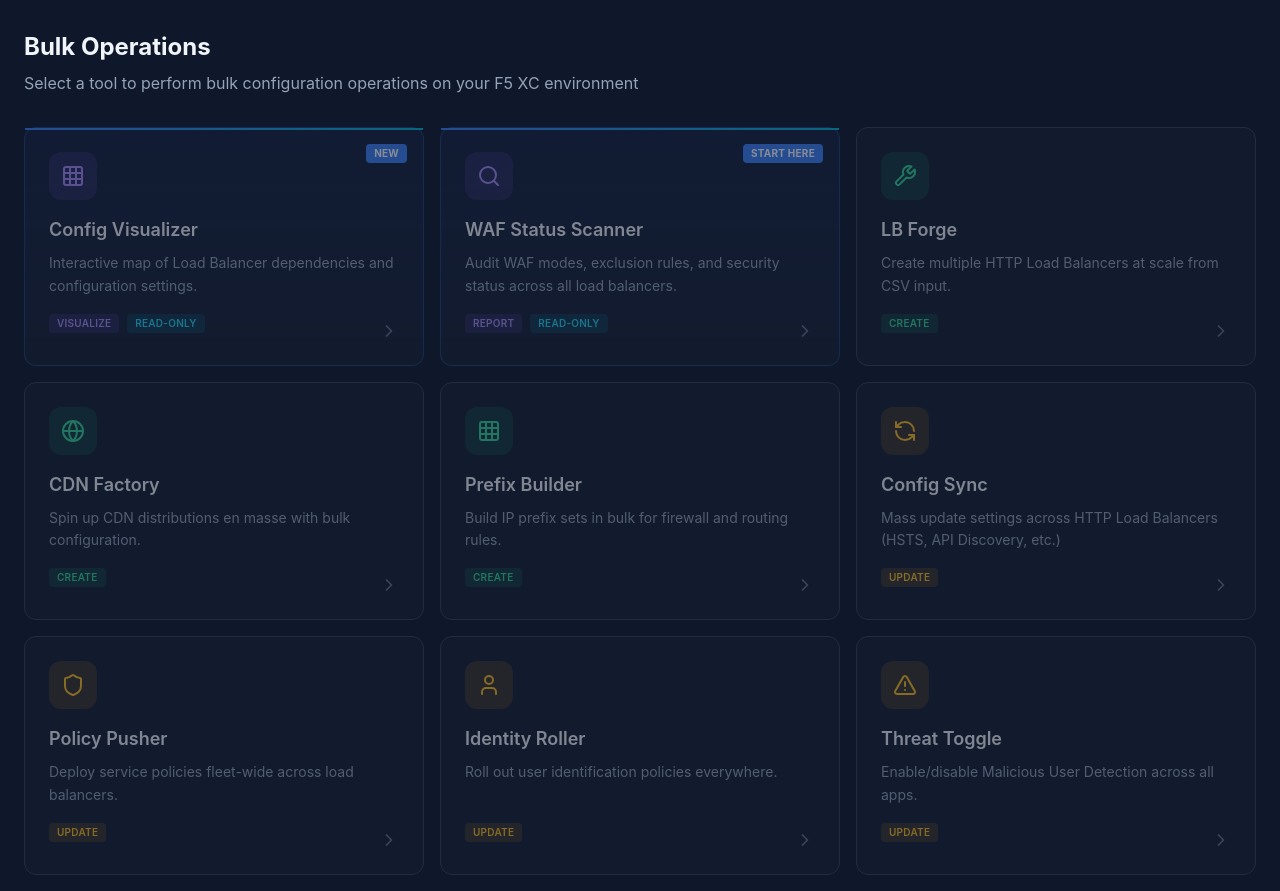
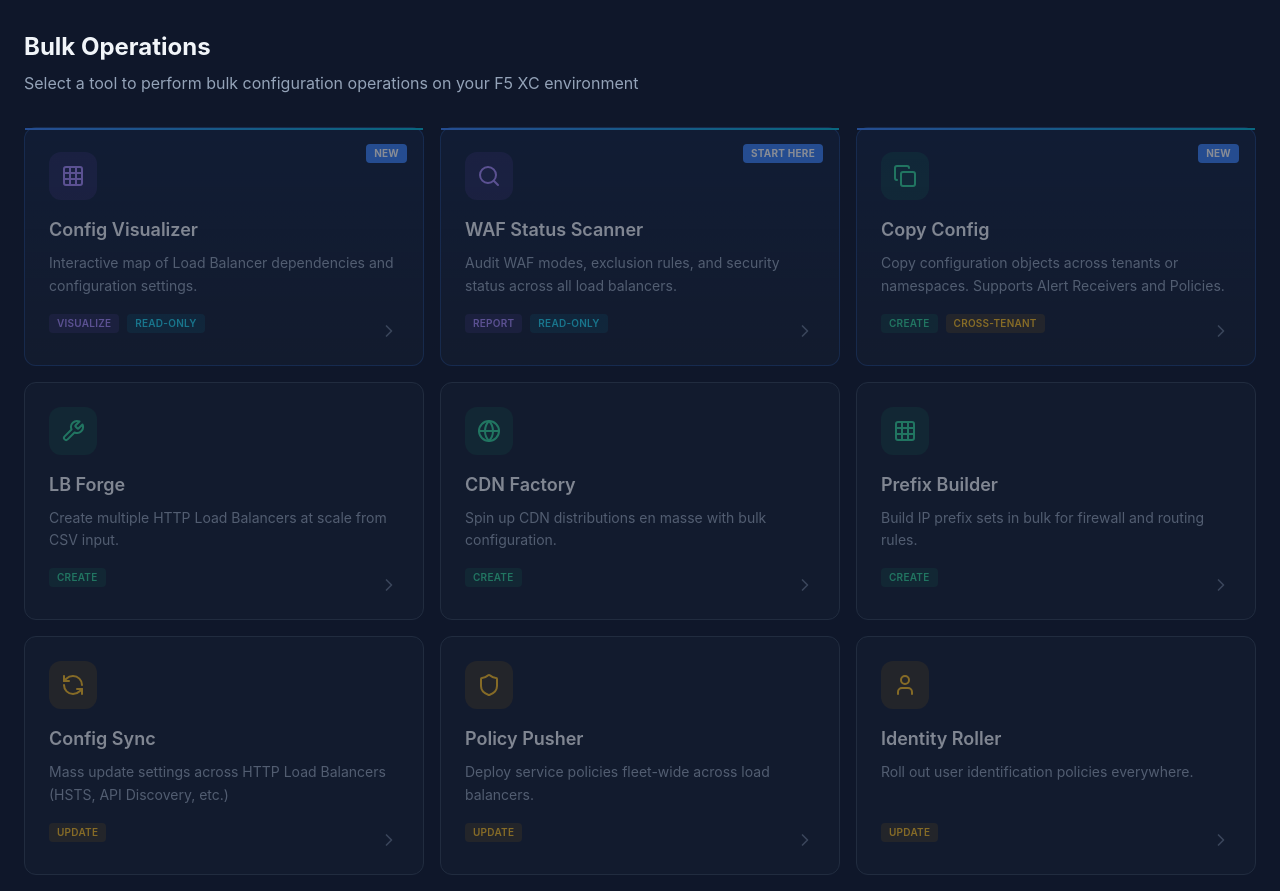
Before and after one commit to kheteswar/xcbulkops, a React (Vite) app: page / in a window 1280 px wide. Shown: the part 826-1717 px from the top of the page. Built offline with nearby package versions, Linux system fonts and the light colour scheme; no server answers.

Commit message:
Updated Home.tsx

```diff
--- a/src/pages/Home.tsx
+++ b/src/pages/Home.tsx
@@ -16,6 +16,7 @@ import {
   Activity,
   Lock,
   ChevronRight,
+  Copy,
 } from 'lucide-react';
 import { ConnectionPanel } from '../components/ConnectionPanel';
 import { ToolCard } from '../components/ToolCard';
@@ -44,6 +45,18 @@ const tools = [
       { label: 'Read-Only', type: 'safe' as const },
     ],
     badge: 'Start Here',
+    featured: true,
+  },
+  {
+    name: 'Copy Config',
+    description: 'Copy configuration objects across tenants or namespaces. Supports Alert Receivers and Policies.',
+    icon: Copy,
+    to: '/copy-config',
+    tags: [
+      { label: 'Create', type: 'create' as const },
+      { label: 'Cross-Tenant', type: 'update' as const },
+    ],
+    badge: 'New',
     featured: true,
   },
   {
```
